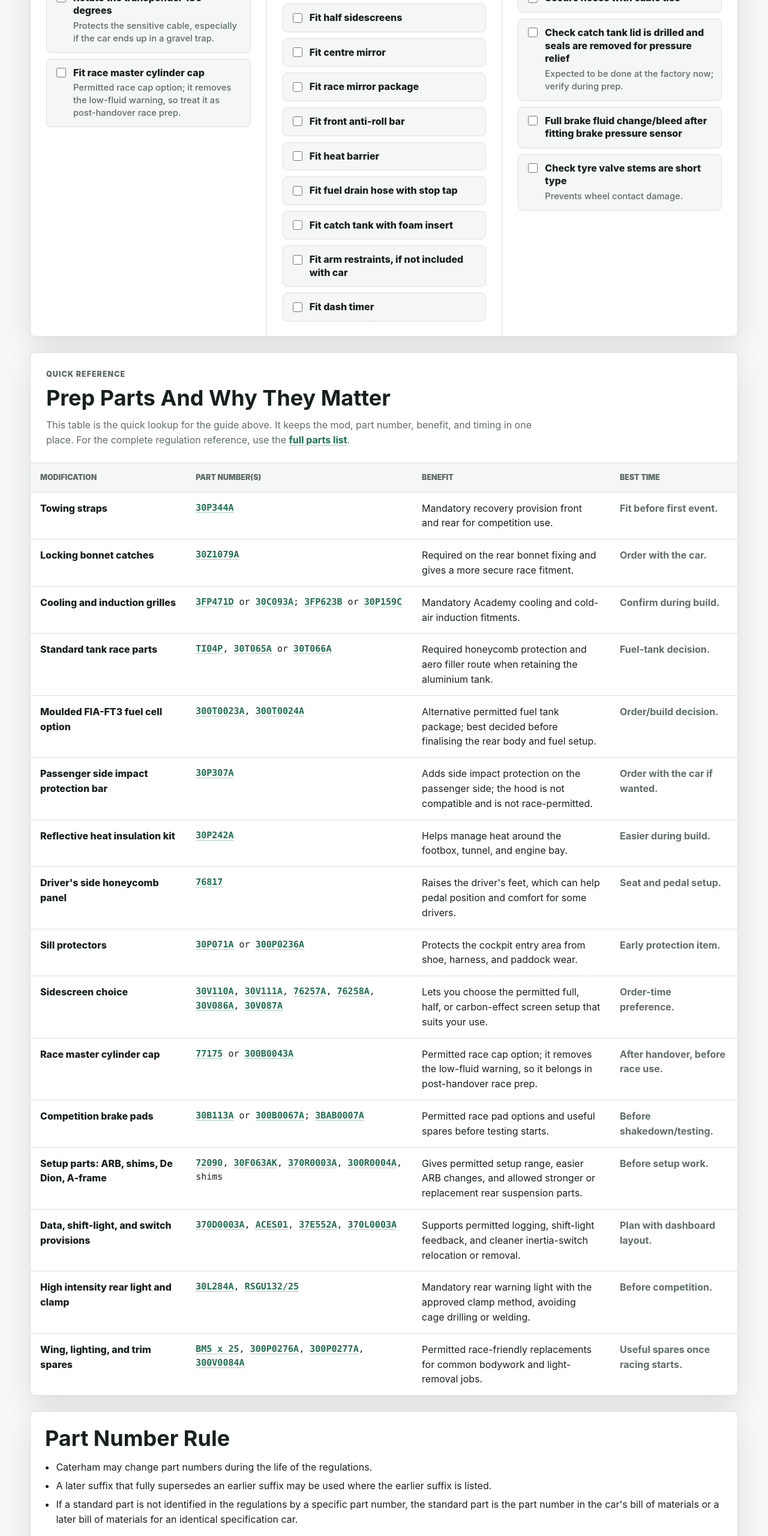
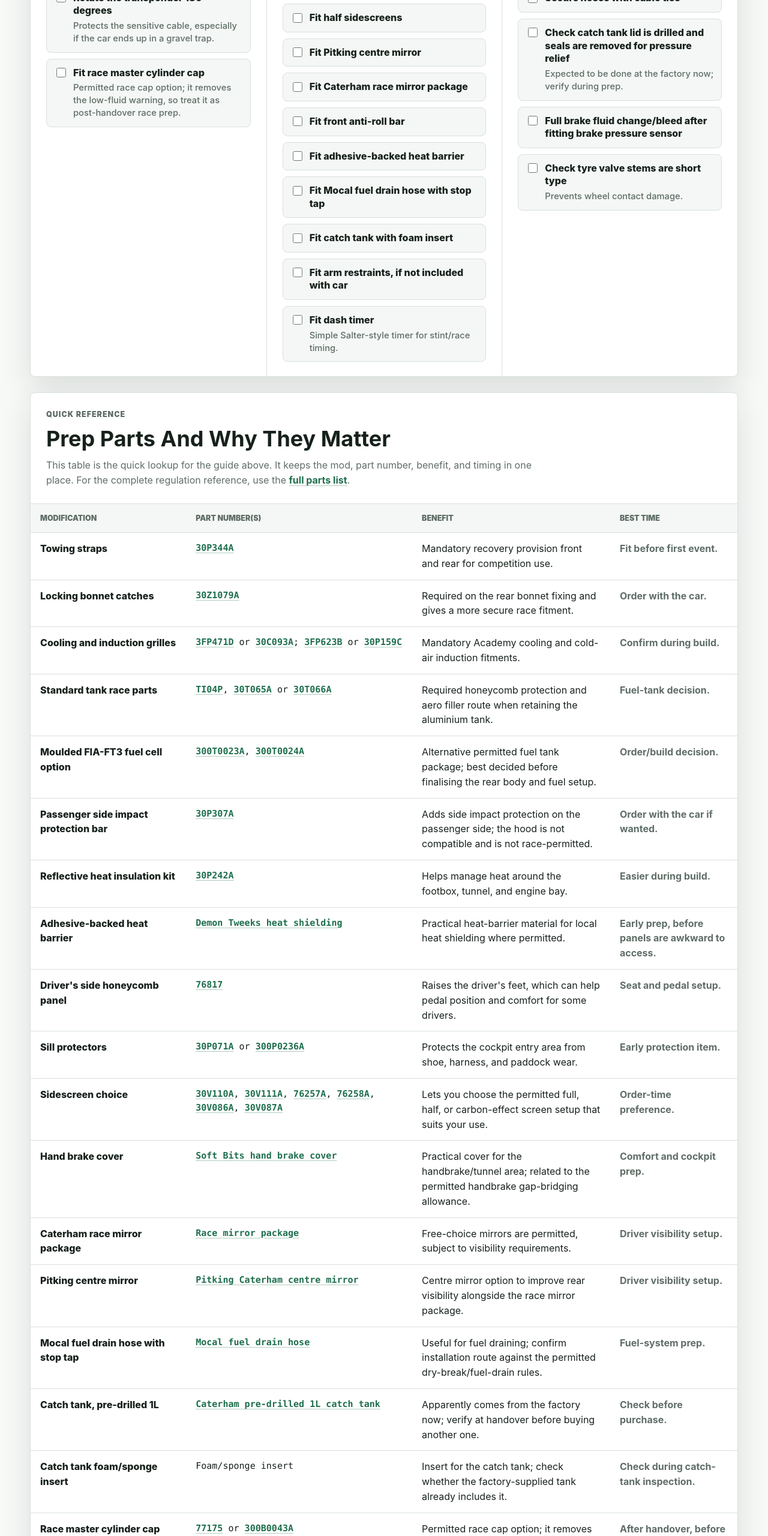
Before and after one commit to AllyMurray/caterham-academy-2026, a plain HTML site: page index.html in a window 1280 px wide. Shown: the part 2820-5380 px from the top of the page at 60% size. Drawn offline with Linux system fonts and the light colour scheme.

Commit message:
Add missing prep shopping items

```diff
--- a/index.html
+++ b/index.html
@@ -252,13 +252,13 @@
               <label class="todo-item">
                 <input type="checkbox" />
                 <span class="todo-copy">
-                  <span class="todo-title">Fit centre mirror</span>
+                  <span class="todo-title">Fit Pitking centre mirror</span>
                 </span>
               </label>
               <label class="todo-item">
                 <input type="checkbox" />
                 <span class="todo-copy">
-                  <span class="todo-title">Fit race mirror package</span>
+                  <span class="todo-title">Fit Caterham race mirror package</span>
                 </span>
               </label>
               <label class="todo-item">
@@ -270,13 +270,13 @@
               <label class="todo-item">
                 <input type="checkbox" />
                 <span class="todo-copy">
-                  <span class="todo-title">Fit heat barrier</span>
+                  <span class="todo-title">Fit adhesive-backed heat barrier</span>
                 </span>
               </label>
               <label class="todo-item">
                 <input type="checkbox" />
                 <span class="todo-copy">
-                  <span class="todo-title">Fit fuel drain hose with stop tap</span>
+                  <span class="todo-title">Fit Mocal fuel drain hose with stop tap</span>
                 </span>
               </label>
               <label class="todo-item">
@@ -295,6 +295,7 @@
                 <input type="checkbox" />
                 <span class="todo-copy">
                   <span class="todo-title">Fit dash timer</span>
+                  <span class="todo-context">Simple Salter-style timer for stint/race timing.</span>
                 </span>
               </label>
             </div>
@@ -420,6 +421,12 @@
                 <td>Easier during build.</td>
               </tr>
               <tr>
+                <td>Adhesive-backed heat barrier</td>
+                <td><a href="https://www.demon-tweeks.com/uk/motorsport/car-preparation/heat-shielding-protection">Demon Tweeks heat shielding</a></td>
+                <td>Practical heat-barrier material for local heat shielding where permitted.</td>
+                <td>Early prep, before panels are awkward to access.</td>
+              </tr>
+              <tr>
                 <td>Driver's side honeycomb panel</td>
                 <td><a href="https://caterhamparts.co.uk/search?controller=search&amp;orderby=position&amp;orderway=desc&amp;search_query=76817&amp;submit_search=">76817</a></td>
                 <td>Raises the driver's feet, which can help pedal position and comfort for some drivers.</td>
@@ -449,6 +456,42 @@
                 <td>Order-time preference.</td>
               </tr>
               <tr>
+                <td>Hand brake cover</td>
+                <td><a href="https://www.softbitsshop.co.uk/caterham-academy-hand-brake-cover-720-p.asp">Soft Bits hand brake cover</a></td>
+                <td>Practical cover for the handbrake/tunnel area; related to the permitted handbrake gap-bridging allowance.</td>
+                <td>Comfort and cockpit prep.</td>
+              </tr>
+              <tr>
+                <td>Caterham race mirror package</td>
+                <td><a href="https://www.ebay.co.uk/itm/376908303224">Race mirror package</a></td>
+                <td>Free-choice mirrors are permitted, subject to visibility requirements.</td>
+                <td>Driver visibility setup.</td>
+              </tr>
+              <tr>
+                <td>Pitking centre mirror</td>
+                <td><a href="https://www.demon-tweeks.com/pitking-products-caterham-race-car-centre-mirror-pkpcatrvmk-akn/">Pitking Caterham centre mirror</a></td>
+                <td>Centre mirror option to improve rear visibility alongside the race mirror package.</td>
+                <td>Driver visibility setup.</td>
+              </tr>
+              <tr>
+                <td>Mocal fuel drain hose with stop tap</td>
+                <td><a href="https://www.demon-tweeks.com/mocal-caterham-fuel-drain-hose-with-stop-tap-mocfdkhose1/">Mocal fuel drain hose</a></td>
+                <td>Useful for fuel draining; confirm installation route against the permitted dry-break/fuel-drain rules.</td>
+                <td>Fuel-system prep.</td>
+              </tr>
+              <tr>
+                <td>Catch tank, pre-drilled 1L</td>
+                <td><a href="https://caterhamparts.co.uk/oil-system/5565-catch-tank-pre-drilled-1l.html">Caterham pre-drilled 1L catch tank</a></td>
+                <td>Apparently comes from the factory now; verify at handover before buying another one.</td>
+                <td>Check before purchase.</td>
+              </tr>
+              <tr>
+                <td>Catch tank foam/sponge insert</td>
+                <td>Foam/sponge insert</td>
+                <td>Insert for the catch tank; check whether the factory-supplied tank already includes it.</td>
+                <td>Check during catch-tank inspection.</td>
+              </tr>
+              <tr>
                 <td>Race master cylinder cap</td>
                 <td>
                   <a href="https://caterhamparts.co.uk/master-cylinder/914-brake-master-cylinder-cap-race-no-float-switch.html">77175</a>
@@ -468,6 +511,24 @@
                 </td>
                 <td>Permitted race pad options and useful spares before testing starts.</td>
                 <td>Before shakedown/testing.</td>
+              </tr>
+              <tr>
+                <td>RaceSense B</td>
+                <td><a href="https://www.fastmateracing.com/racesense/">RaceSense B</a></td>
+                <td>RaceSense/VBOX/scrutineer-approved similar logging may connect to OBD/CAN for engine data.</td>
+                <td>Plan with dashboard and data layout.</td>
+              </tr>
+              <tr>
+                <td>Brake pressure sensor</td>
+                <td><a href="https://www.fastmateracing.com/racesense/">RaceSense brake pressure sensor</a></td>
+                <td>Useful data channel for brake trace review; plan a full brake fluid change/bleed after fitting.</td>
+                <td>Before testing and data setup.</td>
+              </tr>
+              <tr>
+                <td>Dash timer</td>
+                <td><a href="https://www.amazon.co.uk/Salter-355-BKXCDU-Adjustable-Standing-Black/dp/B07QLVLRBD/">Salter kitchen timer</a></td>
+                <td>Simple dash timer for stint, race, or session timing; countdown timer/stopwatch fitment is permitted.</td>
+                <td>Before first track sessions.</td>
               </tr>
               <tr>
                 <td>Setup parts: ARB, shims, De Dion, A-frame</td>
```
